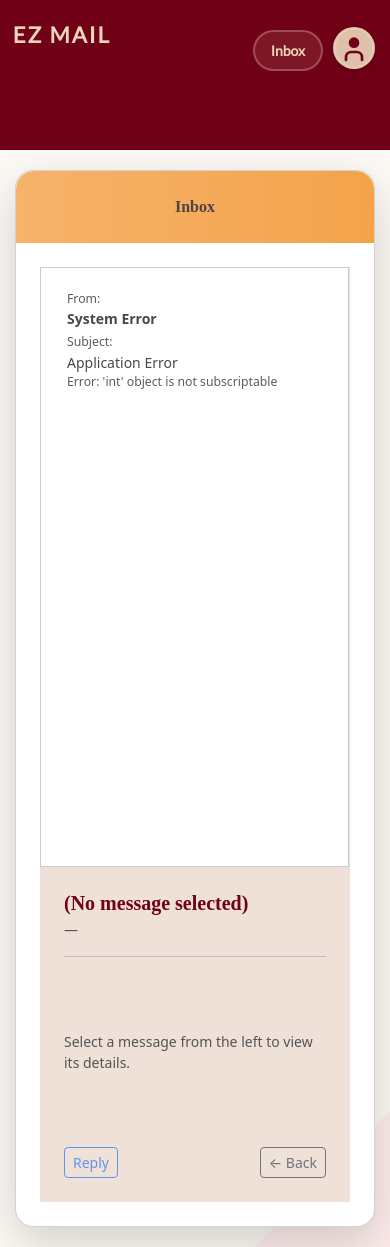
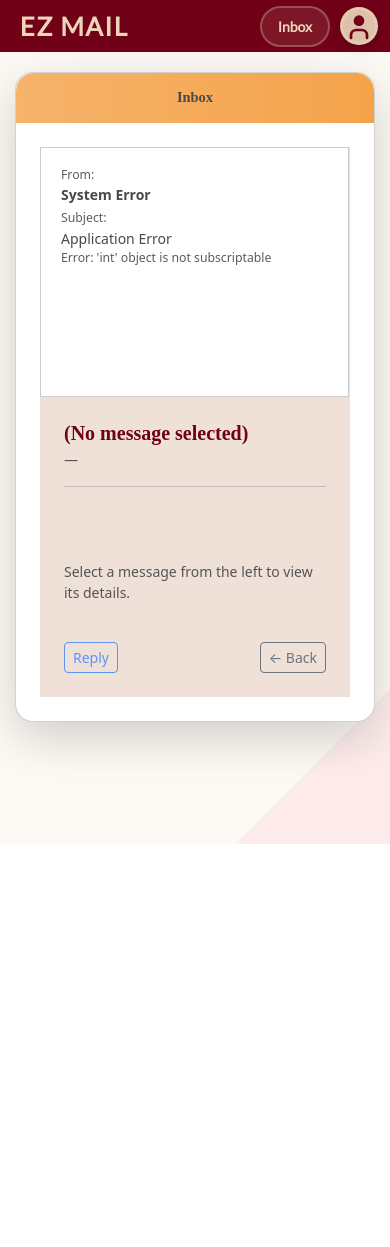
Before and after one commit to DarrenGuev/GmailAPIintegration, a Flask app: page /inbox in a window 390 px wide. After the commit the page ends 844 px from the top, so only its background shows below. Run offline with Flask 3, Linux system fonts and the light colour scheme; the visitor is signed in with stand-in values (Sample User, id 1); some web fonts are replaced.

Commit message:
ayos front end

```diff
--- a/static/inbox.css
+++ b/static/inbox.css
@@ -4,8 +4,8 @@
   max-width: 900px;
   background: rgba(236, 213, 187, 1);
   border-radius: 25px;
-  min-height: 600px;
-  margin-bottom: 50px;
+  min-height: 500px; /* Reduced from 600px */
+  margin-bottom: 30px; /* Reduced from 50px */
 }
 
 .inbox-title {
@@ -59,13 +59,12 @@
   color: rgba(113, 1, 23, 1);
 }
 
-/* Scroll Box */
+/* Scroll Box - Made more compact */
 .scroll-box {
   width: 100%;
-  height: 600px;
+  height: 400px; /* Reduced from 600px */
   border: 1px solid #ccc;
   overflow-y: auto;
-  /* enables vertical scroll */
   padding: 8px;
 }
 
@@ -225,7 +224,7 @@
 
 /* Additional styles to match Inbox.png layout */
 .inbox-card {
-  max-width: 1100px;
+  max-width: 1000px; /* Reduced from 1100px */
   border-radius: 18px;
   overflow: hidden;
 }
@@ -234,23 +233,23 @@
 .inbox-header {
   background: linear-gradient(90deg, #f6b36b 0%, #f4a34a 100%);
   color: rgba(77, 70, 70, 1);
-  padding: 18px 20px;
+  padding: 12px 20px; /* Reduced from 18px */
   border-top-left-radius: 18px;
   border-top-right-radius: 18px;
-  height: 72px;
+  height: 50px; /* Reduced from 72px */
   align-items: center;
   gap: 12px;
 }
 
 .inbox-header .header-left {
   font-family: 'Judson', serif;
-  font-size: 1.25rem;
+  font-size: 1.1rem; /* Reduced from 1.25rem */
   font-weight: 700;
 }
 
 .inbox-header .header-center {
   font-family: 'Judson', serif;
-  font-size: 1.1rem;
+  font-size: 1rem; /* Reduced from 1.1rem */
   font-weight: 600;
   text-align: center;
   flex: 1;
@@ -264,13 +263,13 @@
 /* left list */
 .inbox-left {
   background: rgba(255, 255, 255, 0.98);
-  min-height: 380px;
+  min-height: 400px; /* Reduced from 380px but will be overridden by scroll-box */
 }
 
 .email-row {
   text-align: left;
   border-radius: 0;
-  padding: 14px 18px;
+  padding: 12px 16px; /* Reduced from 14px 18px */
   border-bottom: 1px solid rgba(156, 142, 129, 0.25);
   background: transparent;
   color: rgba(77, 70, 70, 1);
@@ -288,8 +287,10 @@
 /* right preview */
 .inbox-right {
   background: rgba(239, 224, 213, 0.95);
-  min-height: 380px;
+  min-height: 400px; /* Reduced from 380px */
   color: rgba(77, 70, 70, 1);
+  max-height: 400px; /* Add max-height to prevent overflow */
+  overflow-y: auto; /* Add scroll if content is too long */
 }
 
 /* preview header */
@@ -299,16 +300,26 @@
   color: rgba(113, 1, 23, 1);
 }
 
+/* Make preview body scrollable if needed */
+.preview-body {
+  max-height: 250px; /* Limit height of message content */
+  overflow-y: auto;
+}
+
 /* small responsive tweaks */
 @media (max-width: 767.98px) {
   .inbox-header .header-center {
-    font-size: 1rem;
+    font-size: 0.9rem;
   }
   .inbox-left {
-    min-height: 200px;
+    min-height: 250px;
   }
   .inbox-right {
-    min-height: 220px;
+    min-height: 250px;
+    max-height: 300px;
+  }
+  .scroll-box {
+    height: 250px;
   }
 }
 
@@ -316,6 +327,7 @@
   .inbox-container {
     max-width: 95%;
     margin: 0 auto;
+    min-height: 400px;
   }
 
   .email-sender {
@@ -334,15 +346,24 @@
   .inbox-title {
     font-size: 2rem;
   }
+
+  .scroll-box {
+    height: 300px;
+  }
 }
 
 @media (max-width: 480px) {
   .inbox-container {
     border-radius: 15px;
+    min-height: 350px;
   }
 
   .email-item {
-    padding: 12px 15px;
+    padding: 10px 12px;
+  }
+
+  .email-row {
+    padding: 10px 12px;
   }
 
   .sender-avatar {
@@ -367,4 +388,8 @@
   .inbox-title {
     font-size: 1.8rem;
   }
+
+  .scroll-box {
+    height: 250px;
+  }
 }
--- a/static/main.css
+++ b/static/main.css
@@ -1,5 +1,10 @@
 * {
   box-sizing: border-box;
+}
+
+/* Responsive design variables */
+:root {
+  --header-height: 72px;
 }
 
 /* Changed body to be responsive and allow scrolling */
@@ -22,30 +27,27 @@
 
 .v8_12 {
   width: 100%;
-  height: 150px;
+  min-height: var(--header-height);
   background: rgba(113, 1, 23, 1);
-  opacity: 1;
   position: relative;
-  top: 0px;
-  left: 0px;
-  overflow: visible;
-  /* Changed from hidden to visible */
+  display: flex;
+  align-items: center;              /* vertically center brand and nav */
+  justify-content: space-between;   /* brand on left, nav on right */
+  padding: 0 clamp(12px, 3vw, 24px);
   z-index: 10;
 }
 
 .v8_13 {
-  width: 100%;
   color: rgba(236, 213, 187, 1);
-  position: absolute;
-  top: 30px;
-  left: 50px;
-  font-family: Lato;
+  position: static;                 /* allow flex centering */
+  margin: 0;                        /* remove extra vertical offset */
+  margin-left: clamp(4px, 2vw, 12px);
+  font-family: Lato, sans-serif;
   font-weight: 900;
-  font-size: 48px;
-  opacity: 1;
-  text-align: left;
+  font-size: clamp(20px, 3vw + 14px, 36px); /* scale across devices */
   text-transform: uppercase;
-  letter-spacing: 2px;
+  letter-spacing: 1.5px;
+  line-height: 1.1;
 }
 
 .name {
@@ -71,23 +73,27 @@
 
 /* Top navigation container */
 .top-right-nav {
-  position: absolute;
-  top: 20px;
-  right: 30px;
+  position: static;                 /* sit inside header flow */
   display: flex;
   align-items: center;
-  gap: 20px;
+  gap: clamp(8px, 2vw, 16px);
+  margin-left: auto;
   z-index: 1000;
+}
+
+.home-container,
+.Inbox-container,
+.profile-container {
+  position: relative;               /* anchor dropdowns */
 }
 
 .home-nav {
   color: rgba(236, 213, 187, 1);
-  margin-top: 20px;
   text-decoration: none;
   font-family: 'Lato', sans-serif;
   font-weight: 700;
-  font-size: 18px;
-  padding: 20px 40px;
+  font-size: clamp(14px, 1.2vw + 10px, 18px);
+  padding: clamp(6px, 1.2vw, 10px) clamp(12px, 2.5vw, 20px);
   background: rgba(236, 213, 187, 0.1);
   border-radius: 25px;
   border: 2px solid rgba(236, 213, 187, 0.3);
@@ -104,12 +110,11 @@
 
 .inbox-nav {
   color: rgba(236, 213, 187, 1);
-  margin-top: 20px;
   text-decoration: none;
   font-family: 'Lato', sans-serif;
   font-weight: 700;
-  font-size: 18px;
-  padding: 20px 40px;
+  font-size: clamp(14px, 1.2vw + 10px, 18px);
+  padding: clamp(6px, 1.2vw, 10px) clamp(12px, 2.5vw, 20px);
   background: rgba(236, 213, 187, 0.1);
   border-radius: 25px;
   border: 2px solid rgba(236, 213, 187, 0.3);
@@ -299,15 +304,13 @@
 
 /* Profile Icon Styles */
 .profile-container {
-  position: relative;
   z-index: 9999;
 }
 
 .profile-icon {
-  width: 75px;
-  height: 75px;
+  width: clamp(40px, 6vw, 56px);
+  height: clamp(40px, 6vw, 56px);
   background: rgba(236, 213, 187, 0.9);
-  margin-top: 15px;
   border-radius: 50%;
   display: flex;
   align-items: center;
@@ -343,12 +346,9 @@
 
 
 .dropdown-menu {
-  position: fixed;
-  /* Changed from absolute to fixed */
-  top: 90px;
-  /* Position from top of viewport */
-  right: 30px;
-  /* Position from right of viewport */
+  position: absolute;               /* appear under its trigger */
+  top: calc(100% + 10px);
+  right: 0;
   background: rgba(236, 213, 187, 0.98);
   border-radius: 12px;
   box-shadow: 0 8px 24px rgba(0, 0, 0, 0.15);
@@ -437,26 +437,25 @@
 
 /* Ensure card responsiveness */
 @media (max-width: 768px) {
+  :root { --header-height: 56px; }
+
+  .v8_12 { padding: 0 16px; }
+
   .top-right-nav {
-    top: 15px;
-    right: 20px;
-    gap: 15px;
+    gap: 12px;
   }
 
   .profile-icon {
-    width: 48px;
-    height: 48px;
+    width: clamp(38px, 7vw, 48px);
+    height: clamp(38px, 7vw, 48px);
   }
 
   .inbox-nav {
     font-size: 16px;
-    padding: 10px 20px;
+    padding: 8px 16px;
   }
 
-  .dropdown-menu {
-    min-width: 250px;
-    right: -10px;
-  }
+  .dropdown-menu { min-width: 240px; }
 
   .dropdown-header {
     padding: 15px;
@@ -481,15 +480,17 @@
 }
 
 @media (max-width: 480px) {
+  :root { --header-height: 52px; }
+
+  .v8_12 { padding: 0 12px; }
+
   .top-right-nav {
-    top: 10px;
-    right: 15px;
     gap: 10px;
   }
 
   .profile-icon {
-    width: 42px;
-    height: 42px;
+    width: 38px;
+    height: 38px;
   }
 
   .inbox-nav {
@@ -507,7 +508,7 @@
   }
 
   .card-title {
-    font-size: 1.75rem !important;
+    font-size: 1.6rem !important;
   }
 
   .container {
@@ -670,24 +671,12 @@
   }
 }
 
-/* Small tweak so the top heading (.v8_13) adapts on mobile */
-.v8_13 {
-  left: 1.5rem;
-  top: 20px;
-  font-size: 48px;
+/* Responsive scaling for Student Mailer title and large buttons */
+.card-title {
+  font-size: clamp(1.4rem, 2.5vw + 0.8rem, 2.2rem) !important;
 }
 
-@media (max-width: 768px) {
-  .v8_13 {
-    font-size: 34px;
-    left: 1rem;
-  }
+.btn.btn-lg {
+  font-size: clamp(0.95rem, 1.2vw + 0.5rem, 1.1rem) !important;
+  padding: .55rem 1.1rem !important;
 }
-
-@media (max-width: 480px) {
-  .v8_13 {
-    font-size: 22px;
-    top: 18px;
-    left: 0.8rem;
-  }
-}
```
